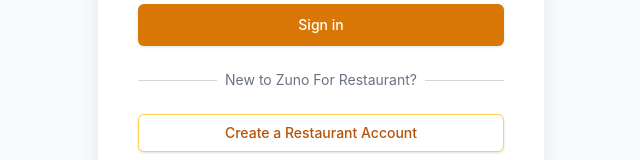
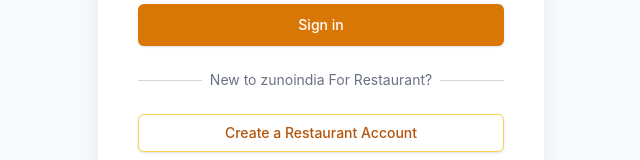
Before and after one commit to leelasaidasari45/DineinRestaruentApp, a React (Vite) app: page /login in a window 1280 px wide. Shown: the part 500-660 px from the top of the page, without its empty margins (319-959 px from the left). Built offline with nearby package versions, Linux system fonts and the light colour scheme.

Commit message:
feat(branding): rename application to zunoindia

```diff
--- a/src/components/Layout.jsx
+++ b/src/components/Layout.jsx
@@ -23,7 +23,7 @@
           <div className="bg-brand-500 rounded-full p-1.5">
             <ChefHat className="h-4.5 w-4.5 text-white" />
           </div>
-          <span className="font-bold text-lg text-gray-900 tracking-tight">Zuno For Restaurant</span>
+          <span className="font-bold text-lg text-gray-900 tracking-tight">zunoindia For Restaurant</span>
         </div>
         <div className="flex items-center gap-3">
           <span className="text-xs font-semibold text-gray-600 bg-gray-100 px-2.5 py-1 rounded-full max-w-[120px] truncate">
@@ -45,7 +45,7 @@
           <div className="bg-brand-500 rounded-full p-2">
             <ChefHat className="h-5 w-5 text-white" />
           </div>
-          <span className="font-bold text-xl text-gray-900 tracking-tight">Zuno For Restaurant</span>
+          <span className="font-bold text-xl text-gray-900 tracking-tight">zunoindia For Restaurant</span>
         </div>
 
         <div className="flex-1 py-6 flex flex-col gap-1 px-4 overflow-y-auto">
--- a/src/pages/Login.jsx
+++ b/src/pages/Login.jsx
@@ -149,7 +149,7 @@
               </div>
               <div className="relative flex justify-center text-sm">
                 <span className="px-2 bg-white text-gray-500">
-                  {isLogin ? 'New to Zuno For Restaurant?' : 'Already have an account?'}
+                  {isLogin ? 'New to zunoindia For Restaurant?' : 'Already have an account?'}
                 </span>
               </div>
             </div>
--- a/src/pages/MenuManagement.jsx
+++ b/src/pages/MenuManagement.jsx
@@ -710,7 +710,7 @@
               </h3>
               <p className="text-xs text-gray-500 mb-6">
                 {scannerStep === 1
-                  ? 'Upload an image of your physical menu, and Zuno\'s AI agent will automatically extract all names, prices, categories, and vegetarian classifications.'
+                  ? 'Upload an image of your physical menu, and zunoindia\'s AI agent will automatically extract all names, prices, categories, and vegetarian classifications.'
                   : 'Review the extracted items below. You can edit names, prices, and categories, or toggle vegetarian status before bulk-adding them to your live menu.'
                 }
               </p>
```
